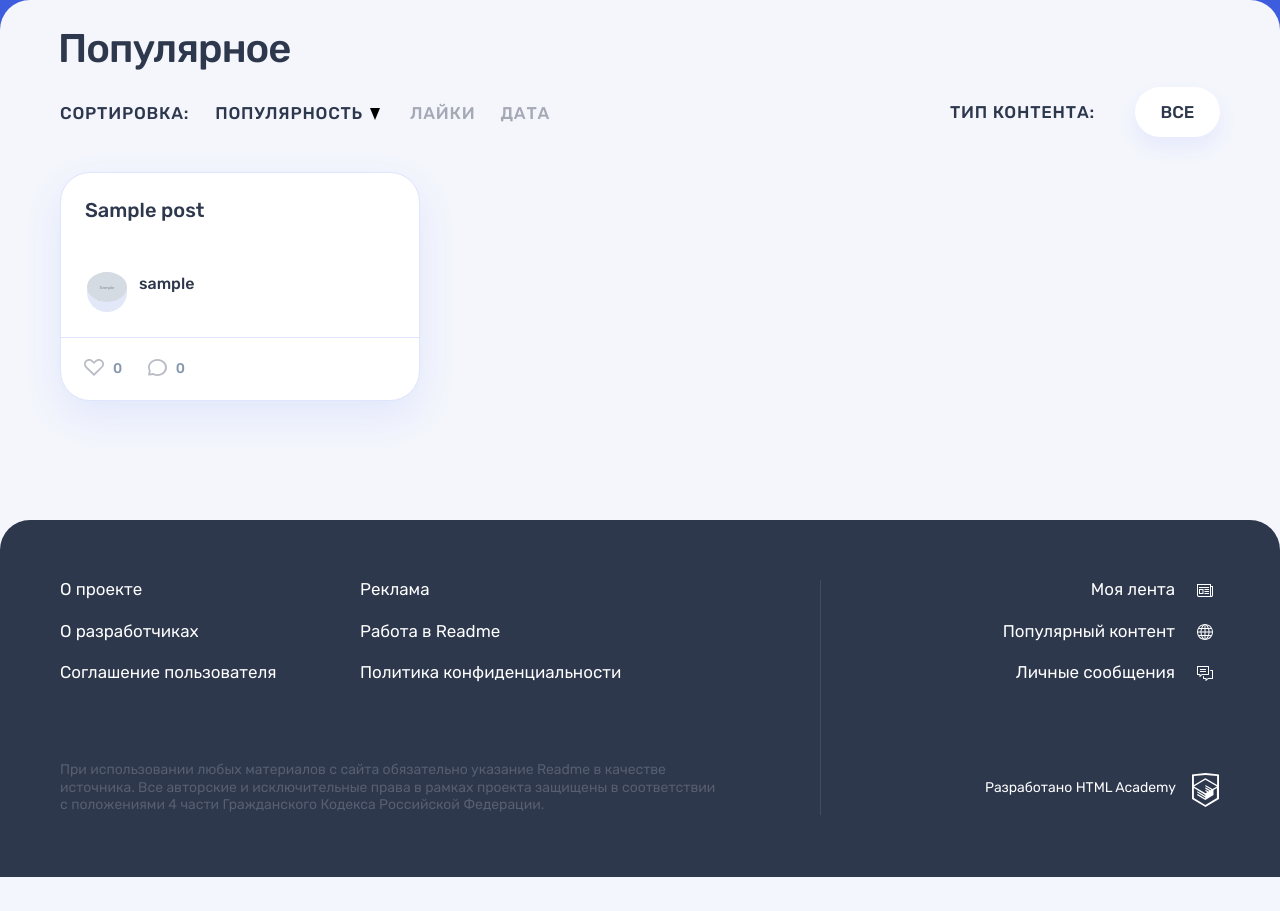
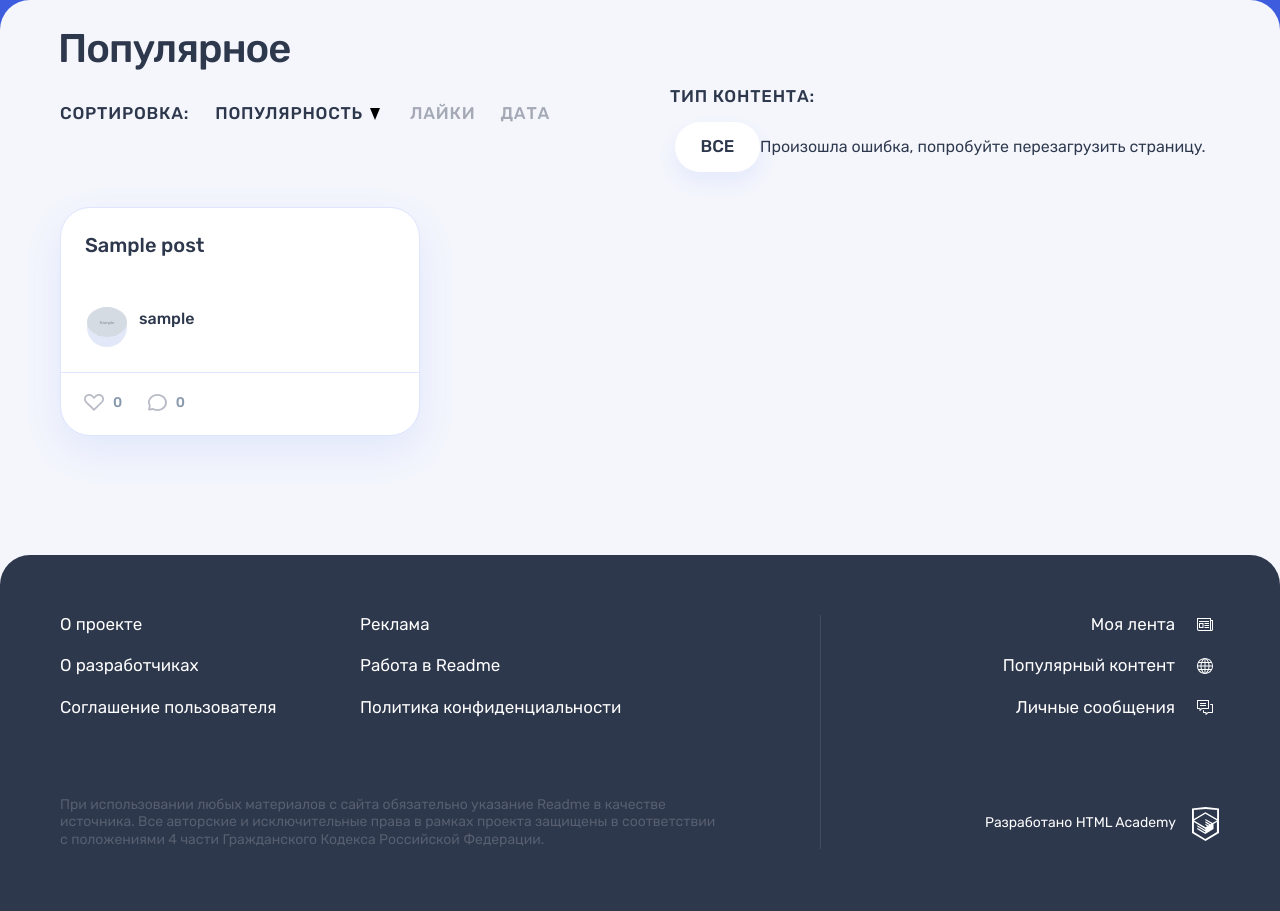
Before and after one commit to danielvinogradov/473761-readme-12, a PHP site: template templates/main.php in a window 1280 px wide. Shown: the part 70-981 px from the top of the page. Before the commit the page ends 947 px from the top, so only its background shows below. Run offline with PHP 8.4, Linux system fonts and the light colour scheme; the template is opened without the code that fills it: most values are stand-ins (such as "Sample title", 1, 10 or a date in 2020); grey boxes marked "Sample" are stand-in pictures; data that the repository does not hold is empty.

Commit message:
Добавляет обработку ошибок в шаблоны

```diff
--- a/templates/components/popular_filters_content_types.php
+++ b/templates/components/popular_filters_content_types.php
@@ -7,6 +7,7 @@
                 <span>Все</span>
             </a>
         </li>
+        <?php if (is_array($content_types)): ?>
             <?php foreach ($content_types as $content_type): ?>
                 <li class="popular__filters-item filters__item">
                     <a class="filters__button filters__button--<?= $content_type['class_name'] ?> button" href="#">
@@ -29,5 +30,8 @@
                     </a>
                 </li>
             <?php endforeach; ?>
+        <?php else: ?>
+            <p>Произошла ошибка, попробуйте перезагрузить страницу.</p>
+        <?php endif; ?>
     </ul>
 </div>
--- a/templates/main.php
+++ b/templates/main.php
@@ -34,6 +34,7 @@
         </div>
         <?php require_once('components/popular_filters_content_types.php') ?>
     </div>
+    <?php if (is_array($posts)): ?>
         <div class="popular__posts">
             <?php foreach ($posts as $post_id => $post): ?>
                 <article class="popular__post post post-<?= $post['type'] ?>">
@@ -81,7 +82,8 @@
                         <?php elseif ($post['type'] === 'photo'): ?>
                             <!--содержимое для поста-фото-->
                             <div class="post-photo__image-wrapper">
-                            <img src="img/<?= htmlspecialchars($post['image_uri']) ?>" alt="Фото от пользователя" width="360"
+                                <img src="img/<?= htmlspecialchars($post['image_uri']) ?>" alt="Фото от пользователя"
+                                     width="360"
                                      height="240">
                             </div>
 
@@ -114,7 +116,8 @@
                                 <div class="post__info">
                                     <b class="post__author-name"><?= htmlspecialchars($post['username']) ?></b>
                                     <?php $date = $post['date_created']; ?>
-                                <time class="post__time" datetime="<?= $date ?>" title="<?= format_post_date($date) ?>">
+                                    <time class="post__time" datetime="<?= $date ?>"
+                                          title="<?= format_post_date($date) ?>">
                                         <?= format_post_date($date, 'text') ?>
                                     </time>
                                 </div>
@@ -147,4 +150,7 @@
                 </article>
             <?php endforeach; ?>
         </div>
+    <?php else: ?>
+        <p>Произошла ошибка, попробуйте перезагрузить страницу.</p>
+    <?php endif; ?>
 </div>
```
Lines whose indentation alone changed are shown as unchanged.
